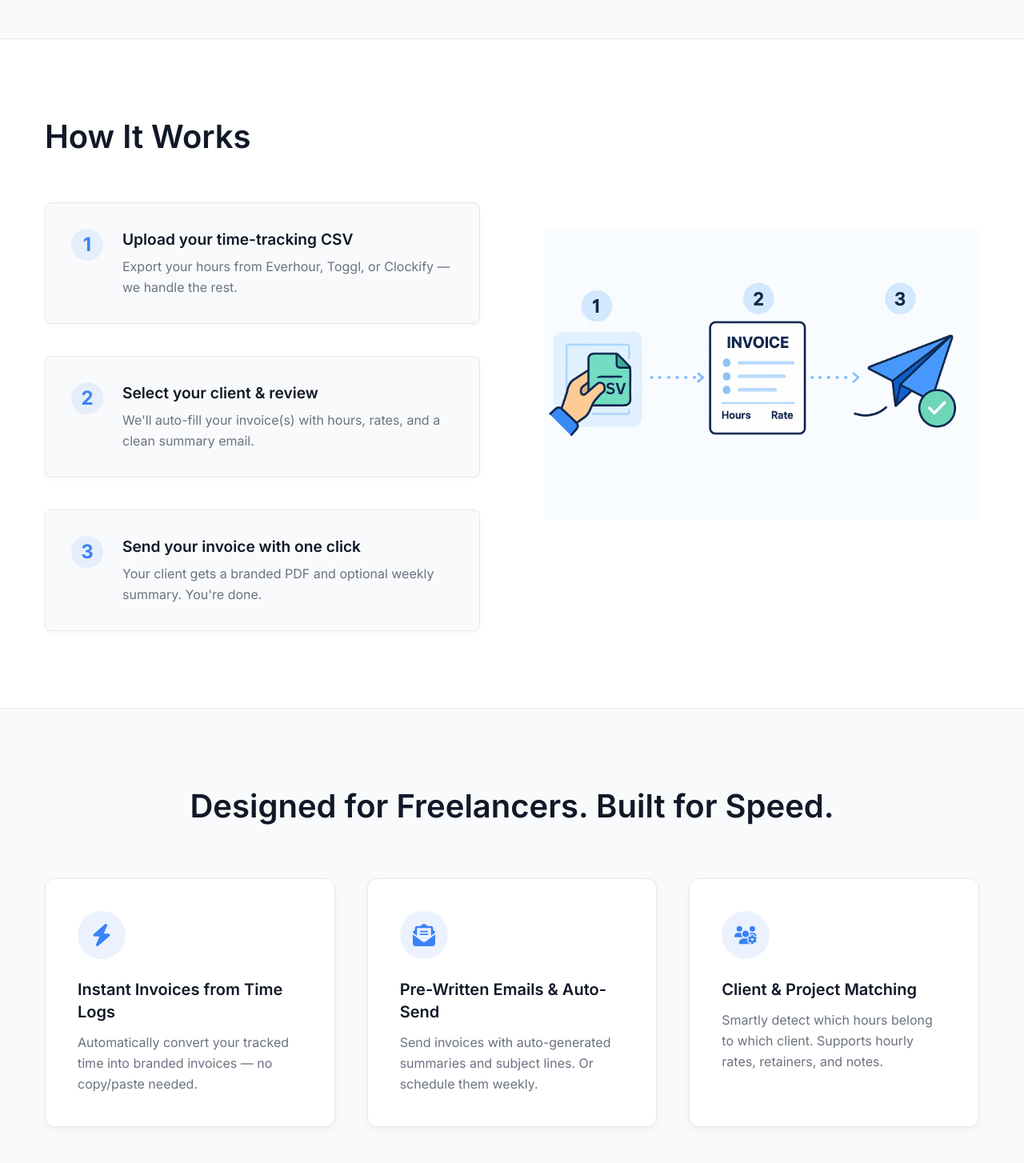
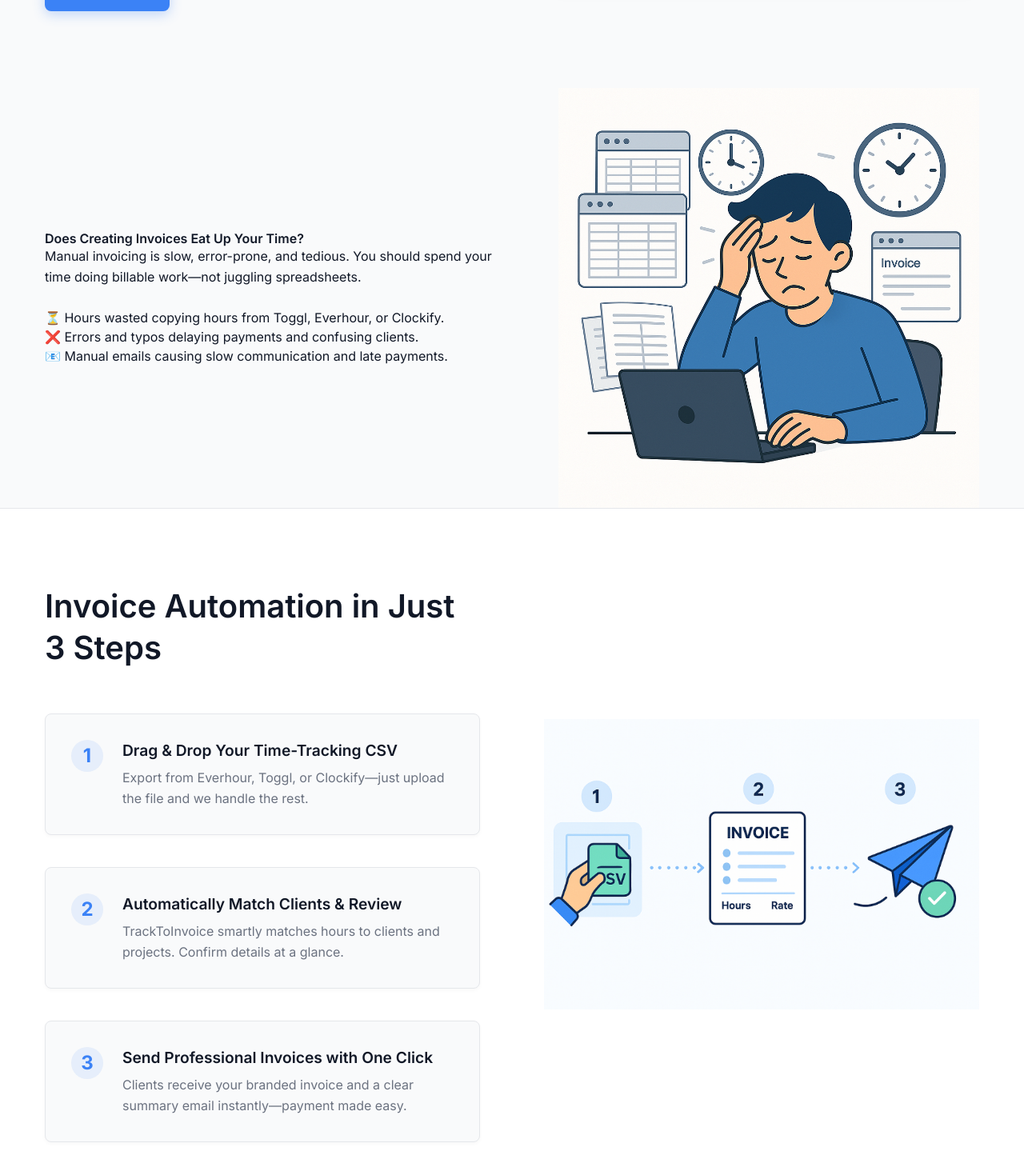
Before and after one commit to westsidetechsolutions/tracktoinvoicelandingpage, a Next.js app: page / in a window 1280 px wide. Shown: the part 596-2050 px from the top of the page at 80% size. Built offline with nearby package versions, Linux system fonts and the light colour scheme.

Commit message:
Update copy

```diff
--- a/src/app/page.tsx
+++ b/src/app/page.tsx
@@ -4,9 +4,11 @@ import React from 'react';
 import Header from '@/components/Header'; // Assuming components are in src/components
 import Footer from '@/components/Footer';
 import HeroSection from '@/components/HeroSection';
+import PainPointsSection from '@/components/PainPointsSection'; // Added import
 import HowItWorksSection from '@/components/HowItWorksSection';
 import FeatureHighlightsSection from '@/components/FeatureHighlightsSection';
 import InvoicePreviewSection from '@/components/InvoicePreviewSection';
+import ResultsSection from '@/components/ResultsSection'; // Added import
 import WaitlistCTASection from '@/components/WaitlistCTASection';
 
 export default function Home() {
@@ -15,9 +17,11 @@ export default function Home() {
       <Header />
       <main>
         <HeroSection />
+        <PainPointsSection /> {/* Added new section */}
         <HowItWorksSection />
         <FeatureHighlightsSection />
         <InvoicePreviewSection />
+        <ResultsSection /> {/* Added new section */}
         <WaitlistCTASection />
       </main>
       <Footer />
--- a/src/components/FeatureHighlightsSection.tsx
+++ b/src/components/FeatureHighlightsSection.tsx
@@ -2,8 +2,7 @@
 
 import React from 'react';
 import { motion } from 'framer-motion';
-import { FontAwesomeIcon } from '@fortawesome/react-fontawesome';
-import { faBolt, faEnvelopeOpenText, faUsersCog } from '@fortawesome/free-solid-svg-icons'; // Example icons
+// Removed FontAwesome imports as emojis will be used in titles
 import styles from './FeatureHighlightsSection.module.css';
 
 const FeatureHighlightsSection = () => {
@@ -19,19 +18,19 @@ const FeatureHighlightsSection = () => {
 
   const features = [
     {
-      icon: faBolt,
-      title: 'Instant Invoices from Time Logs',
-      description: 'Automatically convert your tracked time into branded invoices — no copy/paste needed.',
+      // icon: faUsersCog, // Replaced with emoji in title
+      title: '🧠 Smart Client & Project Matching',
+      description: 'Never manually match hours again. We automatically detect and organize your tracked hours by client, project, hourly rates, retainers, and notes.',
     },
     {
-      icon: faEnvelopeOpenText,
-      title: 'Pre-Written Emails & Auto-Send',
-      description: 'Send invoices with auto-generated summaries and subject lines. Or schedule them weekly.',
+      // icon: faBolt, // Replaced with emoji in title
+      title: '📥 Instant, Professional, Branded Invoices',
+      description: 'Impress clients with clean, branded invoices—without touching a spreadsheet.',
     },
     {
-      icon: faUsersCog, // Example icon for client/project matching
-      title: 'Client & Project Matching',
-      description: 'Smartly detect which hours belong to which client. Supports hourly rates, retainers, and notes.',
+      // icon: faEnvelopeOpenText, // Replaced with emoji in title
+      title: '📧 Pre-Written Emails & Automatic Delivery',
+      description: 'Save time and hassle. Send auto-generated invoice summaries instantly or schedule weekly invoicing in seconds.',
     },
   ];
 
@@ -45,7 +44,7 @@ const FeatureHighlightsSection = () => {
       viewport={{ once: true, amount: 0.2 }}
     >
       <div className={`${styles.container} container`}>
-        <h2 className={styles.sectionTitle}>Designed for Freelancers. Built for Speed.</h2>
+        <h2 className={styles.sectionTitle}>Built Specifically for Busy Freelancers & Consultants</h2>
         <div className={styles.featuresGrid}>
           {features.map((feature, index) => (
             <motion.div
@@ -55,9 +54,7 @@ const FeatureHighlightsSection = () => {
               whileHover={{ scale: 1.03, boxShadow: '0 8px 20px rgba(0, 0, 0, 0.08)' }} // Hover effect
               transition={{ duration: 0.2 }} // Smooth hover transition
             >
-              <div className={styles.iconWrapper}>
-                <FontAwesomeIcon icon={feature.icon} className={styles.featureIcon} />
-              </div>
+              {/* Removed icon wrapper - emoji is in the title */}
               <h3 className={styles.featureTitle}>{feature.title}</h3>
               <p className={styles.featureDescription}>{feature.description}</p>
             </motion.div>
--- a/src/components/HeroSection.tsx
+++ b/src/components/HeroSection.tsx
@@ -29,10 +29,10 @@ const HeroSection = () => {
       <div className={`${styles.container} container`}>
         <div className={styles.contentWrapper}>
           <h1 className={styles.headline}>
-            Turn Your Tracked Hours Into Invoices in Seconds
+            Turn Your Billable Hours Into Professional Invoices Instantly
           </h1>
           <p className={styles.subheadline}>
-            TrackToInvoice lets freelancers upload time logs and instantly generate branded invoices — with zero setup and no messy spreadsheets.
+            TrackToInvoice instantly converts your time logs into accurate, branded invoices, eliminating manual copying, reducing errors, and getting you paid faster.
           </p>
           <div className={styles.ctaContainer}>
             <motion.button
@@ -45,7 +45,7 @@ const HeroSection = () => {
             >
               Join the Waitlist
             </motion.button>
-            <p className={styles.ctaSubtext}>Get early access!</p>
+            <p className={styles.ctaSubtext}>Early access + exclusive launch discount!</p>
           </div>
         </div>
         <motion.div
--- a/src/components/HowItWorksSection.tsx
+++ b/src/components/HowItWorksSection.tsx
@@ -27,21 +27,21 @@ const HowItWorksSection = () => {
   const steps = [
     {
       id: 1,
-      title: 'Upload your time-tracking CSV',
-      description: 'Export your hours from Everhour, Toggl, or Clockify — we handle the rest.',
-      // icon: faUpload // Example if using FontAwesome
+      title: 'Drag & Drop Your Time-Tracking CSV',
+      description: 'Export from Everhour, Toggl, or Clockify—just upload the file and we handle the rest.',
+      // Icon (existing): Hand dragging CSV file into a dropzone.
     },
     {
       id: 2,
-      title: 'Select your client & review',
-      description: 'We\'ll auto-fill your invoice(s) with hours, rates, and a clean summary email.',
-      // icon: faFileInvoiceDollar
+      title: 'Automatically Match Clients & Review',
+      description: 'TrackToInvoice smartly matches hours to clients and projects. Confirm details at a glance.',
+      // Icon (existing): Invoice preview with editable client, hours, rates fields.
     },
     {
       id: 3,
-      title: 'Send your invoice with one click',
-      description: 'Your client gets a branded PDF and optional weekly summary. You\'re done.',
-      // icon: faPaperPlane
+      title: 'Send Professional Invoices with One Click',
+      description: 'Clients receive your branded invoice and a clear summary email instantly—payment made easy.',
+      // Icon (existing): Envelope/paper plane with green checkmark.
     },
   ];
 
@@ -56,7 +56,7 @@ const HowItWorksSection = () => {
     >
       <div className={`${styles.container} container`}>
         <div className={styles.textContainer}>
-            <h2 className={styles.sectionTitle}>How It Works</h2>
+            <h2 className={styles.sectionTitle}>Invoice Automation in Just 3 Steps</h2>
             <div className={styles.stepsGrid}>
             {steps.map((step, index) => (
                 <motion.div key={step.id} className={styles.stepItem} variants={itemVariants}>
--- a/src/components/InvoicePreviewSection.tsx
+++ b/src/components/InvoicePreviewSection.tsx
@@ -27,9 +27,9 @@ const InvoicePreviewSection = () => {
     >
       <div className={`${styles.container} container`}>
         <div className={styles.textWrapper}>
-          <h2 className={styles.sectionTitle}>Your Invoice, Your Brand</h2>
+          <h2 className={styles.sectionTitle}>Beautiful Invoices That Reflect Your Brand</h2>
           <p className={styles.subheadline}>
-            Customize your invoice template, upload your logo, and send professional-looking invoices in seconds.
+            Personalize your invoice template, add your logo, and send impressive, clear, professional invoices your clients can easily pay.
           </p>
         </div>
         <motion.div
--- /dev/null
+++ b/src/components/PainPointsSection.module.css
@@ -0,0 +1,100 @@
+/* PainPointsSection specific styles */
+.painPointsSection {
+  background-color: var(--color-background-light); /* Or another suitable background */
+  padding-top: var(--space-xl);
+  padding-bottom: var(--space-xl);
+}
+
+.container {
+  display: flex;
+  flex-direction: column;
+  gap: var(--space-lg);
+  align-items: center;
+}
+
+.contentWrapper {
+  max-width: 600px; /* Limit text width */
+  text-align: center; /* Center text initially */
+}
+
+.sectionTitle {
+  font-size: var(--font-size-h2);
+  color: var(--color-text-primary);
+  margin-bottom: var(--space-md);
+}
+
+.subheadline {
+  font-size: var(--font-size-large);
+  color: var(--color-text-secondary);
+  margin-bottom: var(--space-lg);
+  line-height: 1.6;
+}
+
+.bulletList {
+  list-style: none;
+  padding: 0;
+  margin: 0 0 var(--space-lg) 0;
+  text-align: center; /* Center on mobile */
+  display: flex;
+  flex-direction: column;
+  gap: var(--space-sm);
+}
+
+.bulletList li {
+  font-size: var(--font-size-medium);
+  color: var(--color-text-primary);
+  line-height: 1.5;
+  display: inline-flex; /* Changed to inline-flex for better centering */
+  align-items: center; /* Center vertically */
+  justify-content: center; /* Center horizontally on mobile */
+  gap: var(--space-xs);
+}
+
+.imageWrapper {
+  width: 100%;
+  max-width: 500px; /* Control max image size */
+  margin: 0 auto; /* Center image */
+}
+
+.painImage {
+  width: 100%;
+  height: auto; /* Maintain aspect ratio */
+  border-radius: var(--border-radius-md);
+  box-shadow: var(--shadow-md);
+}
+
+/* Desktop layout adjustments */
+@media (min-width: 768px) {
+  .container {
+    flex-direction: row;
+    justify-content: space-between;
+    align-items: center;
+    gap: var(--space-xl);
+  }
+
+  .contentWrapper {
+    flex: 1; /* Take available space */
+    max-width: 50%; /* Adjust width */
+    text-align: left; /* Align text left on desktop */
+  }
+
+  .imageWrapper {
+    flex: 1; /* Take available space */
+    max-width: 45%; /* Adjust width */
+    margin: 0; /* Reset margin */
+  }
+
+  /* Order: Text on left, Image on right (default) */
+  /* If image needs to be on left:
+  .contentWrapper { order: 2; }
+  .imageWrapper { order: 1; }
+  */
+
+  .bulletList {
+    text-align: left; /* Align left on desktop */
+  }
+
+  .bulletList li {
+    justify-content: flex-start; /* Align left on desktop */
+  }
+}
--- /dev/null
+++ b/src/components/PainPointsSection.tsx
@@ -0,0 +1,71 @@
+'use client';
+
+import React from 'react';
+import Image from 'next/image';
+import { motion } from 'framer-motion';
+import styles from './PainPointsSection.module.css';
+
+const PainPointsSection = () => {
+  // Animation variants
+  const sectionVariants = {
+    hidden: { opacity: 0, y: 50 },
+    visible: { opacity: 1, y: 0, transition: { duration: 0.6, ease: 'easeOut' } },
+  };
+
+  const itemVariants = {
+    hidden: { opacity: 0, x: -30 },
+    visible: { opacity: 1, x: 0, transition: { duration: 0.5, ease: 'easeOut' } },
+  };
+
+  const imageVariants = {
+    hidden: { opacity: 0, scale: 0.9 },
+    visible: { opacity: 1, scale: 1, transition: { duration: 0.6, delay: 0.2, ease: 'easeOut' } },
+  };
+
+  return (
+    <motion.section
+      id="pain-points"
+      className={`${styles.painPointsSection} section-padding`}
+      variants={sectionVariants}
+      initial="hidden"
+      whileInView="visible"
+      viewport={{ once: true, amount: 0.3 }}
+    >
+      <div className={`${styles.container} container`}>
+        <div className={styles.contentWrapper}>
+          <h2 className={styles.sectionTitle}>Does Creating Invoices Eat Up Your Time?</h2>
+          <p className={styles.subheadline}>
+            Manual invoicing is slow, error-prone, and tedious. You should spend your time doing billable work—not juggling spreadsheets.
+          </p>
+          <br />
+          <motion.ul className={styles.bulletList}>
+            <motion.li variants={itemVariants}>
+              ⏳ Hours wasted copying hours from Toggl, Everhour, or Clockify.
+            </motion.li>
+            <motion.li variants={itemVariants}>
+              ❌ Errors and typos delaying payments and confusing clients.
+            </motion.li>
+            <motion.li variants={itemVariants}>
+              📧 Manual emails causing slow communication and late payments.
+            </motion.li>
+          </motion.ul>
+        </div>
+        <motion.div
+          className={styles.imageWrapper}
+          variants={imageVariants}
+        >
+          <Image
+            src="/images/freelancer-overwhelmed.png"
+            alt="Overwhelmed freelancer surrounded by papers and spreadsheets"
+            width={500} // Adjust as needed
+            height={400} // Adjust as needed
+            className={styles.painImage}
+            sizes="(max-width: 768px) 100vw, 500px"
+          />
+        </motion.div>
+      </div>
+    </motion.section>
+  );
+};
+
+export default PainPointsSection;
--- /dev/null
+++ b/src/components/ResultsSection.module.css
@@ -0,0 +1,68 @@
+/* ResultsSection specific styles */
+.resultsSection {
+  background-color: var(--color-background); /* Or another suitable background */
+  padding-top: var(--space-xl);
+  padding-bottom: var(--space-xl);
+}
+
+.container {
+  display: flex;
+  flex-direction: column;
+  gap: var(--space-lg);
+  align-items: center;
+}
+
+.contentWrapper {
+  max-width: 600px; /* Limit text width */
+  text-align: center; /* Center text initially */
+}
+
+.sectionTitle {
+  font-size: var(--font-size-h2);
+  color: var(--color-text-primary);
+  margin-bottom: var(--space-md);
+}
+
+.subheadline {
+  font-size: var(--font-size-large);
+  color: var(--color-text-secondary);
+  margin-bottom: var(--space-lg);
+  line-height: 1.6;
+}
+
+.imageWrapper {
+  width: 100%;
+  max-width: 500px; /* Control max image size */
+  margin: 0 auto; /* Center image */
+}
+
+.resultsImage {
+  width: 100%;
+  height: auto; /* Maintain aspect ratio */
+  border-radius: var(--border-radius-md);
+  box-shadow: var(--shadow-md);
+}
+
+/* Desktop layout adjustments */
+@media (min-width: 768px) {
+  .container {
+    flex-direction: row;
+    justify-content: space-between;
+    align-items: center;
+    gap: var(--space-xl);
+  }
+
+  .contentWrapper {
+    flex: 1; /* Take available space */
+    max-width: 50%; /* Adjust width */
+    text-align: left; /* Align text left on desktop */
+    order: 1; /* Text on the left */
+  }
+
+  .imageWrapper {
+    flex: 1; /* Take available space */
+    max-width: 45%; /* Adjust width */
+    margin: 0; /* Reset margin */
+    order: 2; /* Image on the right */
+  }
+}
--- /dev/null
+++ b/src/components/ResultsSection.tsx
@@ -0,0 +1,54 @@
+'use client';
+
+import React from 'react';
+import Image from 'next/image';
+import { motion } from 'framer-motion';
+import styles from './ResultsSection.module.css';
+
+const ResultsSection = () => {
+  // Animation variants
+  const sectionVariants = {
+    hidden: { opacity: 0, y: 50 },
+    visible: { opacity: 1, y: 0, transition: { duration: 0.6, ease: 'easeOut' } },
+  };
+
+  const imageVariants = {
+    hidden: { opacity: 0, scale: 0.9 },
+    visible: { opacity: 1, scale: 1, transition: { duration: 0.6, delay: 0.2, ease: 'easeOut' } },
+  };
+
+  return (
+    <motion.section
+      id="results"
+      className={`${styles.resultsSection} section-padding`}
+      variants={sectionVariants}
+      initial="hidden"
+      whileInView="visible"
+      viewport={{ once: true, amount: 0.3 }}
+    >
+      <div className={`${styles.container} container`}>
+        <div className={styles.contentWrapper}>
+          <h2 className={styles.sectionTitle}>Spend Less Time Invoicing. More Time Earning.</h2>
+          <p className={styles.subheadline}>
+            TrackToInvoice cuts your invoicing time by 90%, reduces payment delays, and helps you look more professional in front of your clients—so you can focus on growing your freelance business.
+          </p>
+        </div>
+        <motion.div
+          className={styles.imageWrapper}
+          variants={imageVariants}
+        >
+          <Image
+            src="/images/time-comparison.png"
+            alt="Comparison graphic showing time saved using TrackToInvoice versus manual invoicing"
+            width={500} // Adjust as needed
+            height={350} // Adjust as needed
+            className={styles.resultsImage}
+            sizes="(max-width: 768px) 100vw, 500px"
+          />
+        </motion.div>
+      </div>
+    </motion.section>
+  );
+};
+
+export default ResultsSection;
--- a/src/components/WaitlistCTASection.tsx
+++ b/src/components/WaitlistCTASection.tsx
@@ -61,9 +61,9 @@ const WaitlistCTASection = () => {
       viewport={{ once: true, amount: 0.3 }}
     >
       <div className={`${styles.container} container`}>
-        <h2 className={styles.headline}>Be the First to Try TrackToInvoice</h2>
+        <h2 className={styles.headline}>Ready to Stop Wasting Hours on Invoices?</h2>
         <p className={styles.subheadline}>
-          Join our waitlist and get early access + an exclusive deal when we launch.
+          Join our early-access waitlist today and claim your exclusive launch discount!
         </p>
 
         {!isSubmitted ? (
@@ -109,7 +109,7 @@ const WaitlistCTASection = () => {
             animate={{ opacity: 1, scale: 1 }}
             transition={{ duration: 0.4, ease: 'easeOut' }}
           >
-            🎉 You&apos;re on the list! We&apos;ll email you when we launch.
+            🎉 You’re officially on the waitlist! Check your inbox—we’ll reach out when we launch.
           </motion.div>
         )}
       </div>
```
